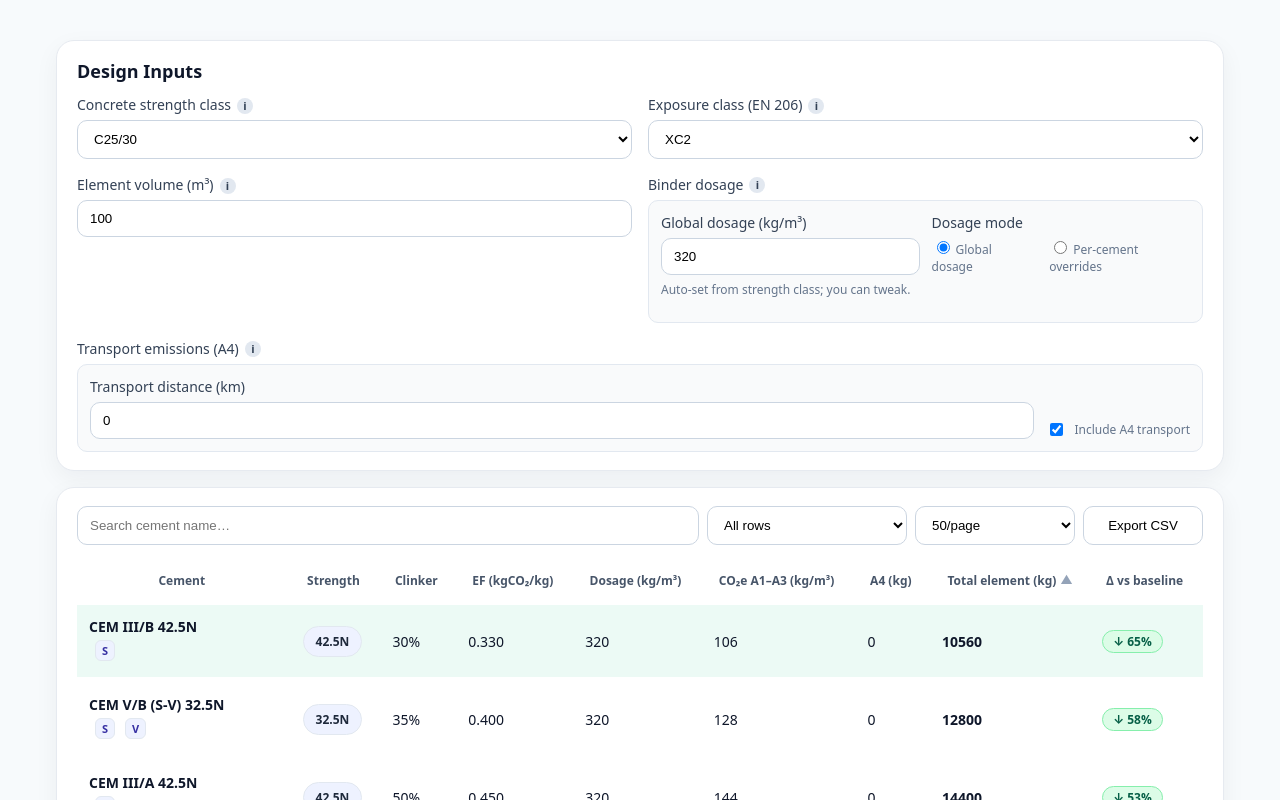
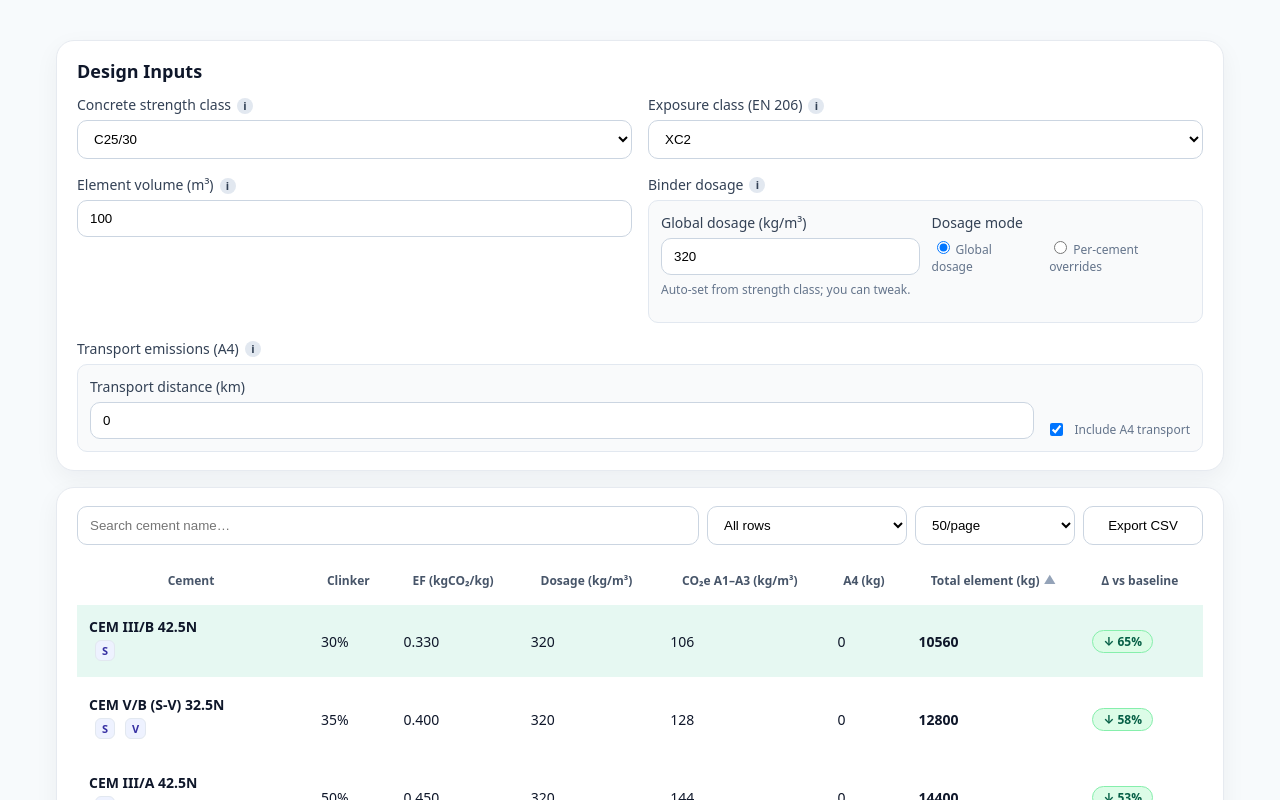
Before and after one commit to MarioSorgente/cement-lca, a Next.js app: page / in a window 1280 px wide. Shown: the top 800 px of the page. Built offline with nearby package versions, Linux system fonts and the light colour scheme.

Commit message:
Update ResultsTable.tsx

```diff
--- a/components/ResultsTable.tsx
+++ b/components/ResultsTable.tsx
@@ -2,7 +2,7 @@ import React, { useMemo } from 'react'
 import { ResultRow, InputsState } from '../lib/types'
 
 type SortKey =
-  | 'cement' | 'strength' | 'clinker' | 'ef' | 'dosage' | 'a1a3' | 'a4' | 'total' | 'reduction'
+  | 'cement' | 'clinker' | 'ef' | 'dosage' | 'a1a3' | 'a4' | 'total' | 'reduction'
 type Scope = 'all' | 'compatible' | 'common'
 
 const SCM_MEANINGS: Record<string, string> = {
@@ -45,7 +45,7 @@ export default function ResultsTable({
   dosageMode, perCementDosage, onPerCementDosageChange
 }: Props) {
 
-  // single worst (closest to baseline) among non-baseline rows
+  // one worst (closest to baseline) among non-baseline rows
   const worstNonBaselineId = useMemo(() => {
     const pool = rows.filter(r => r.cement.id !== baselineId)
     if (!pool.length) return undefined
@@ -78,7 +78,7 @@ export default function ResultsTable({
           <thead>
             <tr>
               <Th k="cement"    label="Cement"             sortKey={sortKey} sortDir={sortDir} onSortChange={onSortChange}/>
-              <Th k="strength"  label="Strength"           sortKey={sortKey} sortDir={sortDir} onSortChange={onSortChange}/>
+              {/* Strength column removed as requested */}
               <Th k="clinker"   label="Clinker"            sortKey={sortKey} sortDir={sortDir} onSortChange={onSortChange}/>
               <Th k="ef"        label="EF (kgCO₂/kg)"      sortKey={sortKey} sortDir={sortDir} onSortChange={onSortChange}/>
               <Th k="dosage"    label="Dosage (kg/m³)"     sortKey={sortKey} sortDir={sortDir} onSortChange={onSortChange}/>
@@ -97,12 +97,13 @@ export default function ResultsTable({
               const isWorst = r.cement.id === worstNonBaselineId
               const dim = !r.exposureCompatible
 
-              // Row tints
+              // Row tints: Baseline red; worst (non-baseline) orange; best green.
               let rowStyle: React.CSSProperties = {}
               if (isBase)        rowStyle = { boxShadow: 'inset 0 0 0 9999px rgba(239,68,68,0.16)', borderColor: '#fecaca' }
-              else if (isWorst)  rowStyle = { boxShadow: 'inset 0 0 0 9999px rgba(239,68,68,0.08)', borderColor: '#fecaca' }
-              else if (isBest)   rowStyle = { boxShadow: 'inset 0 0 0 9999px rgba(16,185,129,0.08)',  borderColor: '#a7f3d0' }
+              else if (isWorst)  rowStyle = { boxShadow: 'inset 0 0 0 9999px rgba(245,158,11,0.12)', borderColor: '#f59e0b' }
+              else if (isBest)   rowStyle = { boxShadow: 'inset 0 0 0 9999px rgba(16,185,129,0.10)', borderColor: '#a7f3d0' }
 
+              const leftStripe = isBest ? '#10b981' : (isBase ? '#ef4444' : (isWorst ? '#f59e0b' : '#e5e7eb'))
               const trClass = ['tr-elevated', isSel ? 'tr-selected' : '', dim ? 'row-dim' : ''].join(' ').trim()
 
               const scmBadge = r.cement.scms.length ? r.cement.scms.map(s => s.type) : ['OPC']
@@ -120,7 +121,7 @@ export default function ResultsTable({
                 <tr key={r.cement.id}
                     className={trClass}
                     onClick={() => onRowClick?.(r.cement.id)}
-                    style={{ borderLeft: `6px solid ${isBest ? '#10b981' : (isBase ? '#ef4444' : '#e5e7eb')}`, ...rowStyle }}>
+                    style={{ borderLeft: `6px solid ${leftStripe}`, ...rowStyle }}>
                   <td>
                     <div className="cell-title">
                       <div className="title">{r.cement.cement_type}</div>
@@ -130,7 +131,6 @@ export default function ResultsTable({
                           return (
                             <span key={i} className="tag tooltip-wrapper" aria-label={meaning}>
                               <span>{t}</span>
-                              {/* clean popup like the header version */}
                               <span className="tooltip-box tooltip-right">{meaning}</span>
                             </span>
                           )
@@ -139,7 +139,8 @@ export default function ResultsTable({
                     </div>
                   </td>
 
-                  <td><span className="badge">{r.cement.strength_class}</span></td>
+                  {/* Strength column removed */}
+
                   <td>{Math.round(r.cement.clinker_fraction * 100)}%</td>
                   <td>{r.cement.co2e_per_kg_binder_A1A3.toFixed(3)}</td>
 
```
